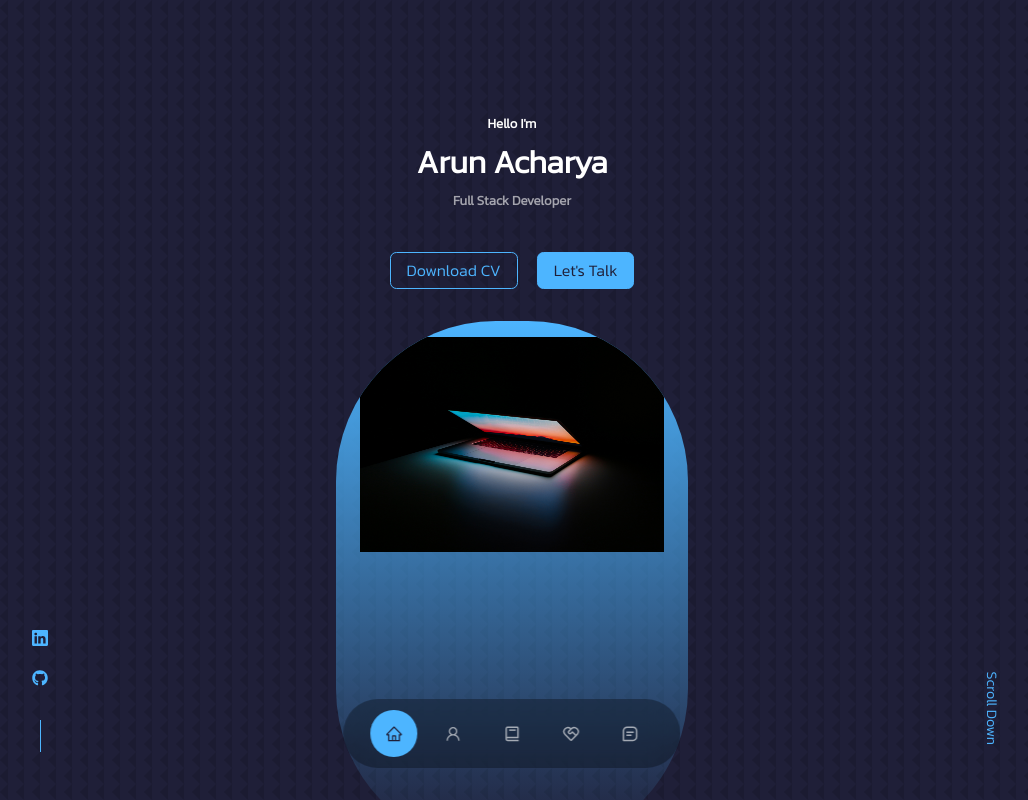
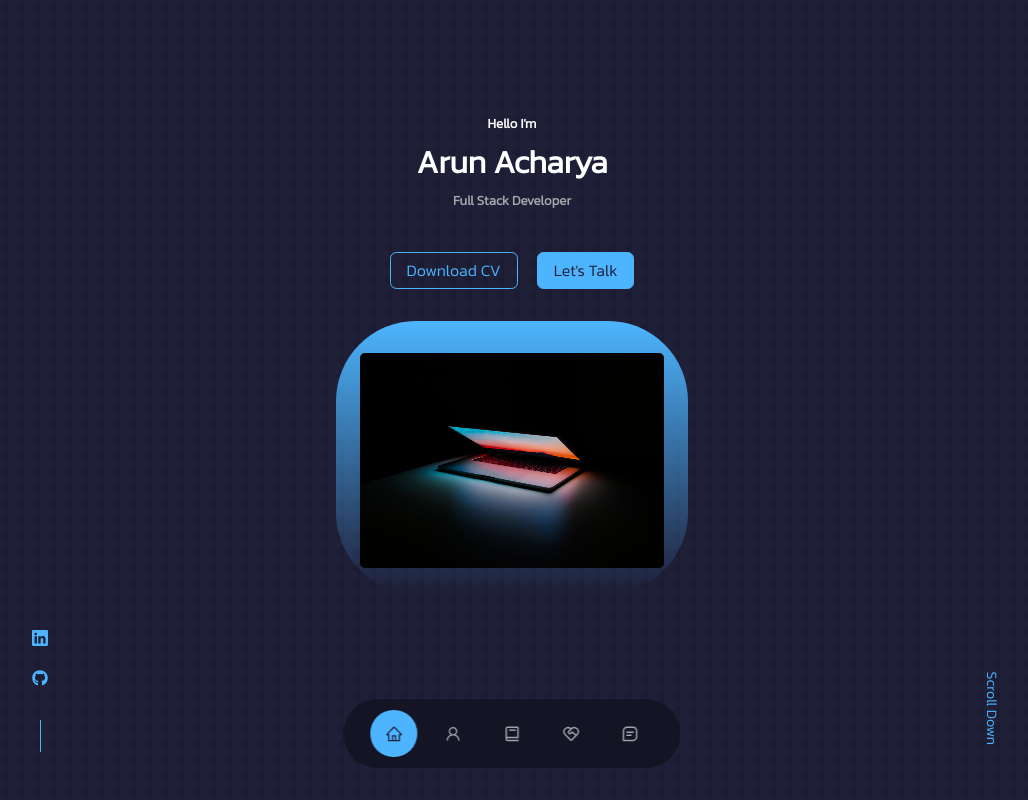
Before and after one commit to arunacharya1603/portfolio, a React (Create React App) app: page / in a window 1280 px wide. Shown: the top 800 px of the page, without its empty margins (128-1156 px from the left). Built offline with nearby package versions, Linux system fonts and the light colour scheme; a web font is replaced by a local one.

Commit message:
Add files via upload

```diff
--- a/src/components/header/header.css
+++ b/src/components/header/header.css
@@ -1,20 +1,4 @@
 header{
-    height: 100vh;
-    padding-top: 7rem;
-    overflow: hidden;
-}
-.header__container{
-    text-align: center;
-    height: 100%;
-    position: relative;
-}
-h1:hover {
-    color: rgb(177, 234, 247);
-    cursor: pointer;
-
-    transform: scale(2) rotate(360deg);
-    transition: all 0.6s ease;
-    position: relative;header{
     height: 100vh;
     padding-top: 7rem;
     overflow: hidden;
@@ -129,99 +113,3 @@ h1:hover {
 
    }
 }
-
-  }
-
-.cta{
-    margin-top: 2.5rem;
-    display: flex;
-    gap: 1.2rem;
-    justify-content: center;
-}
-
-.header__socials{
-    display: flex;
-    flex-direction: column;
-    align-items: center;
-    gap: 0.8rem;
-    position: absolute;
-    left: 0;
-    bottom: 3rem;
-}
-
-.header__socials::after{
-    content: '';
-    width: 1px;
-    height: 2rem;
-    background: var(--color-primary);
-}
-
-.me{
-    background: linear-gradient(var(--color-primary), transparent);
-    width: 22rem;
-    height: 33rem;
-    position: absolute;
-    left: calc(50% - 11rem);
-    margin-top: 2rem;
-    border-radius: 10rem 10rem 10rem 10rem ;
-    overflow: hidden;
-    padding: 1rem  1.5rem 1.5rem 1.5rem ;
-    transform: translateX(0);
-    transition: bottom 1s, left 1s,;
-}
-
-.me:hover{
-    background: linear-gradient(var(--color-primary), transparent);
-    width: 22rem;
-    height: fit-content;
-    position: absolute;
-    left: calc(50% - 11rem);
-    margin-top: 2rem;
-    border-radius: 5px 5px  5px  5px ;
-    overflow: hidden;
-    padding: 1rem  1.5rem 1.5rem 1.5rem ;
-    transform: translateX(0);
-    transition: all 0.6s ease;
-}
-
-.me img {
-    left: 50%;
-    transform: translateX(-50%);
-    transition: all 0.6s ease; /* Added smooth transition here */
-    position: relative;
-}
-
-
-.me:hover img{
-    left: 0%;
-    filter: grayscale(0.3);
-    transform: scale(1.4);
-    z-index: 1;
-}
-
-.scroll__down{
-    position: absolute;
-    right: -2.3rem;
-    bottom: 5rem;
-    transform: rotate(90deg);
-    font-size: 0.9rem;
-    font-weight: 300;
-
-}
-
-@media screen and (max-width: 1024px) {
-   header{
-    height: 68vh;
-   }
-}
-
-@media screen and (max-width: 600px) {
-   header{
-    height: 80vh;
-   }
-
-   .header__socials, .scroll__down{
-    display: none;
-
-   }
-}
```
